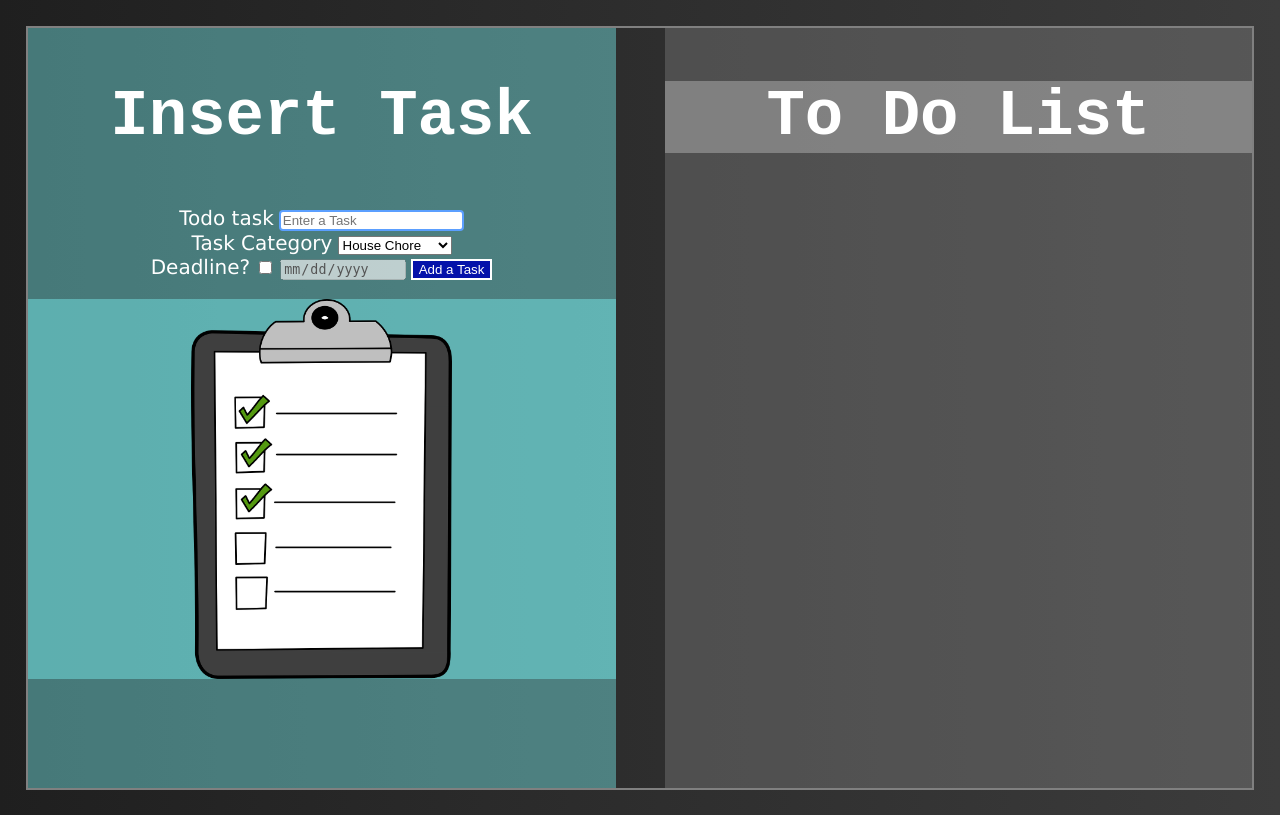
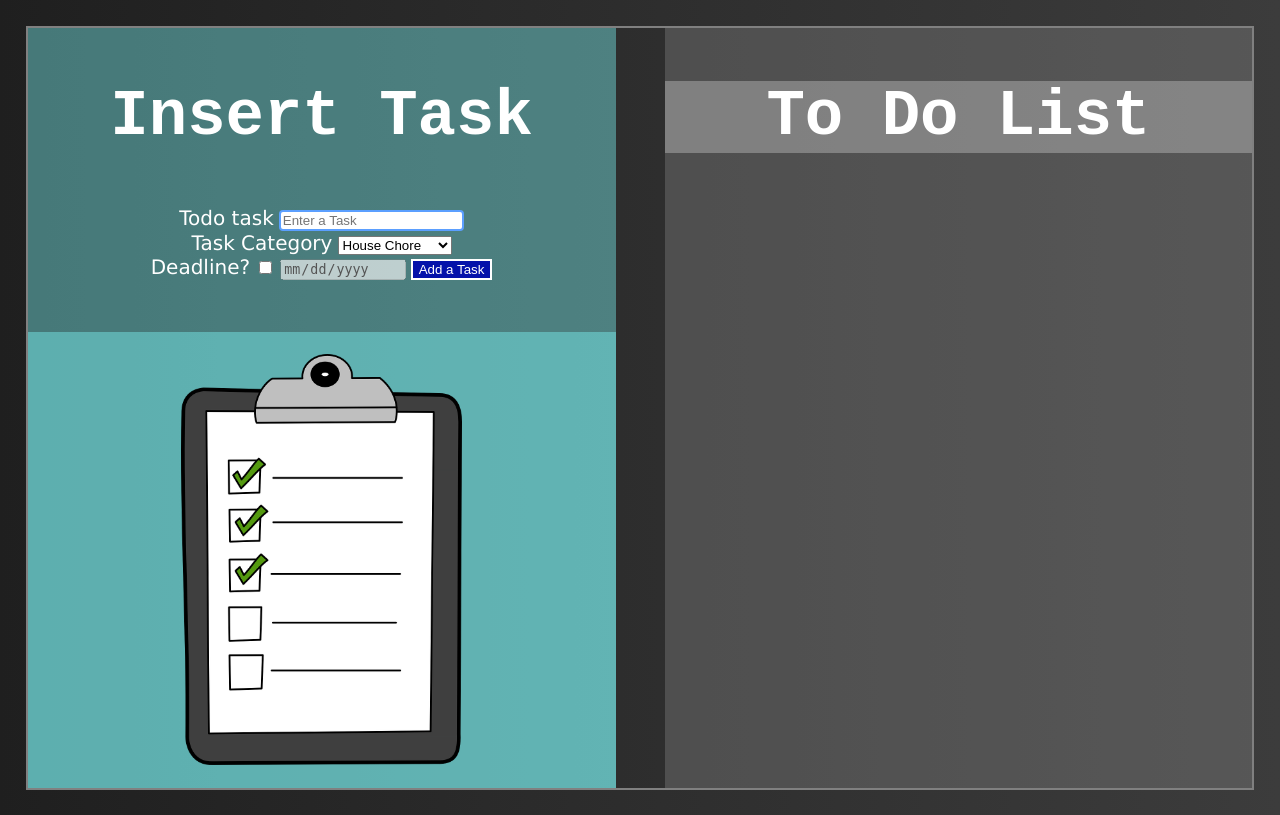
Before and after one commit to freqrexy/todoapp, a Flask app: page / in a window 1280 px wide. Run offline with Flask 3, Linux system fonts and the light colour scheme.

Commit message:
Last minute Index and CSS tweaks before presentation on 2025-01-28.

```diff
--- a/website/static/style.css
+++ b/website/static/style.css
@@ -106,16 +106,19 @@ section {
     background-color: rgba(200,200,200, .4)
 }
 .task-insert{
+    height:40%;
     width:100%;
 }
 .clipboard {
     background-color: rgba(128,255,255, .4);
     width: 100%;
-    height:50%;
-    text-align: center;
+    height:60%;
+    display: flex;
+    justify-content: center;
+    align-items: center;
 }
 img {
-    height:100%;
+    height:90%;
     object-fit:contain;
-    align-content:center;
+    align-content:center
 }
```
